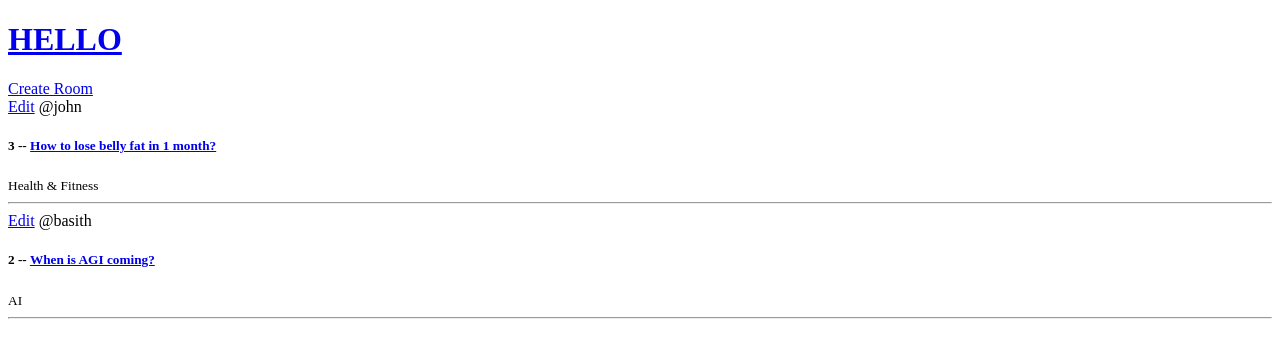
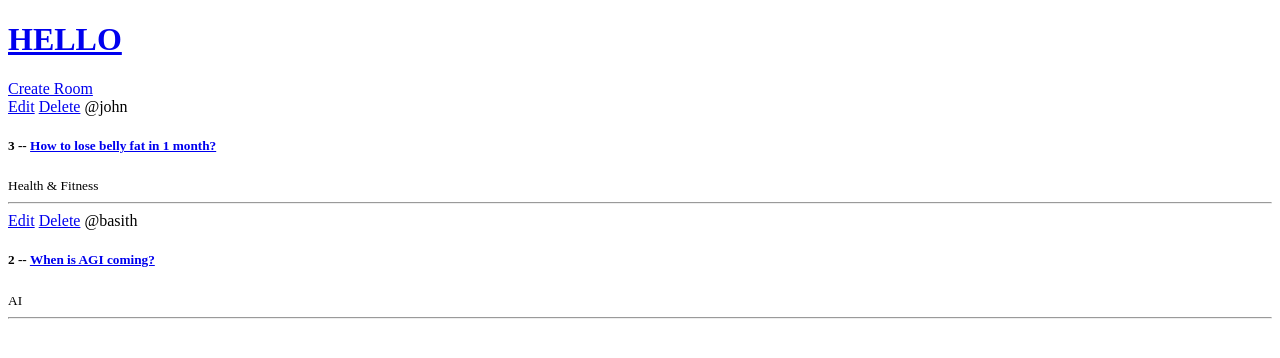
Before and after one commit to Basith-P/StudyBud, a Django app: page / in a window 1280 px wide. Shown: the top 358 px of the page. Run offline with Django 4.2, Linux system fonts and the light colour scheme; data comes from the database, SQL or seed files in the repository; both versions use the stored data as it was after the commit.

Commit message:
feat: delete room

```diff
--- a/base/templates/base/home.html
+++ b/base/templates/base/home.html
@@ -3,6 +3,7 @@
 {% for room in rooms %}
 <div>
   <a href="{% url 'update-room' room.id %}">Edit</a>
+  <a href="{% url 'delete-room' room.id %}">Delete</a>
   <span>@{{room.host.username}}</span>
   <h5>{{room.id}} -- <a href="{% url 'room' room.id  %}">{{room.name}}</a></h5>
   <small>{{room.topic.name}}</small>
--- a/base/urls.py
+++ b/base/urls.py
@@ -6,4 +6,5 @@ urlpatterns = [
     path('room/<str:id>/', views.room, name='room'),
     path('create-room/', views.createRoom, name='create-room'),
     path('update-room/<str:id>/', views.updateRoom, name='update-room'),
+    path('delete-room/<str:pk>/', views.deleteRoom, name='delete-room'),
 ]
--- a/base/views.py
+++ b/base/views.py
@@ -42,3 +42,14 @@ def updateRoom(request, id):
 
     context = {'form': form}
     return render(request, 'base/room_form.html', context)
+
+
+def deleteRoom(request, pk):
+    room = Room.objects.get(id=pk)
+
+    if request.method == 'POST':
+        room.delete()
+        return redirect('home')
+
+    context = {'obj': room}
+    return render(request, 'base/delete.html', context)
```
Also changed, not shown: base/templates/base/delete.html (added, +11 -0 lines), base/migrations/0003_alter_room_options.py (added), db.sqlite3.
